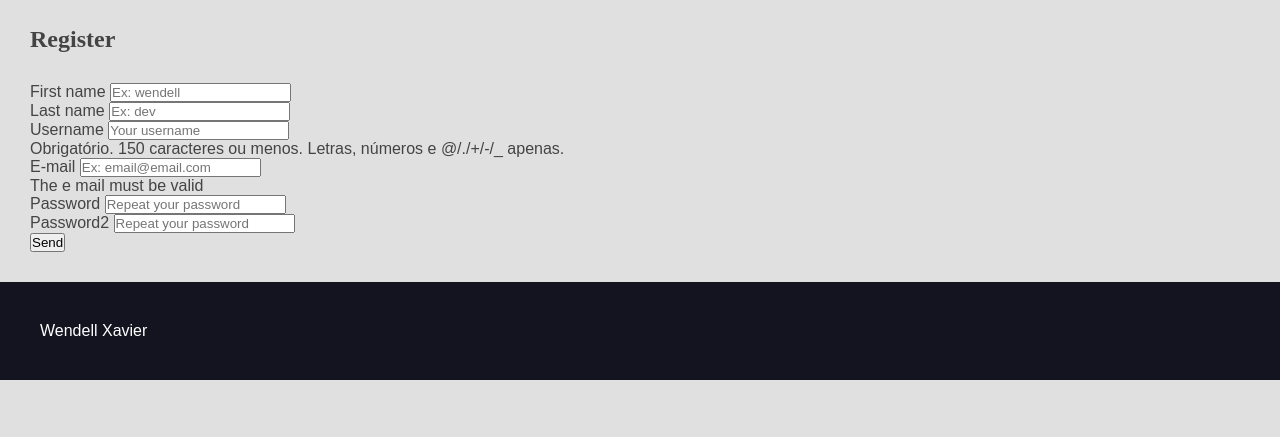
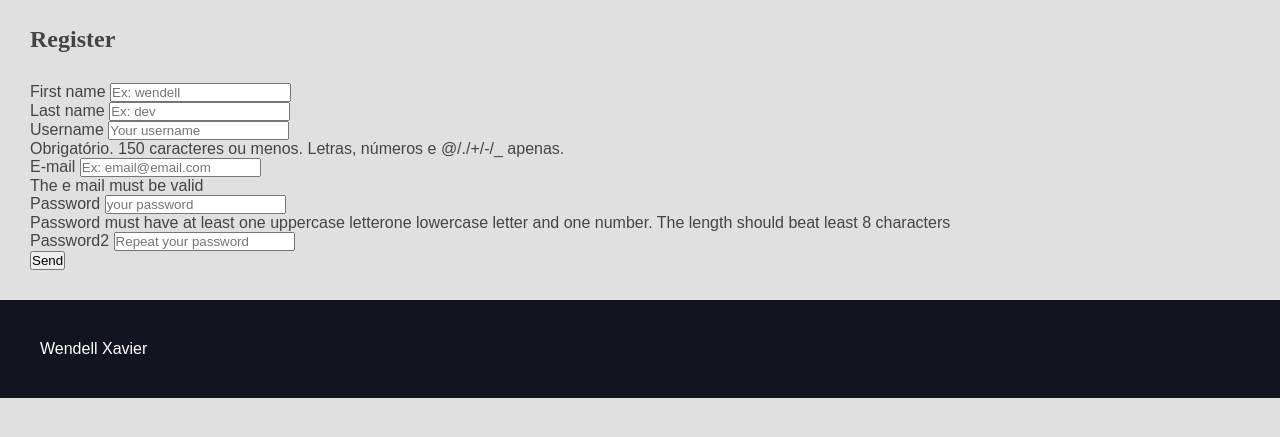
Before and after one commit to wendellxavier25/projetos-receitas, a Django app: page /authors/register/ in a window 1280 px wide. Shown: the part 180-617 px from the top of the page. Run offline with Django 5.2, Linux system fonts and the light colour scheme.

Commit message:
"password"

```diff
--- a/authors/forms.py
+++ b/authors/forms.py
@@ -1,5 +1,7 @@
+import re
 from django import forms
 from django.contrib.auth.models import User
+from django.core.exceptions import ValidationError
 
 
 
@@ -9,6 +11,15 @@ def add_attr(field, attr_name, attr_new_val):
 
 def add_placeholder(field, placeholder_val):
     field.widget.attrs['placeholder'] = placeholder_val
+
+
+def strong_password(password):
+    regex = re.compile(r'^(?=.*[a-z])(?=.*[A-Z])(?=.*[0-9]).{8,}$')
+
+    if not regex.match(password):
+        raise ValidationError(('Password must have at least one uppercase letter'
+                               'one lowercase letter and one number. The length should be'
+                               'at least 8 characters'), code='Invalid')
 
 class RegisterForm(forms.ModelForm):
     def __init__(self, *args, **kwargs):
@@ -20,8 +31,10 @@ class RegisterForm(forms.ModelForm):
 
 
 
-    password = forms.CharField(required=True, widget=forms.PasswordInput(attrs={'placeholder': 'Repeat your password'}),
-                                           error_messages={'required': 'Password must not be empty'})
+    password = forms.CharField(required=True, widget=forms.PasswordInput(attrs={'placeholder': 'your password'}),
+                                           error_messages={'required': 'Password must not be empty'}, help_text=('Password must have at least one uppercase letter'
+                               'one lowercase letter and one number. The length should be'
+                               'at least 8 characters'), validators=[strong_password])
 
     password2 = forms.CharField(required=True, widget=forms.PasswordInput(attrs={'placeholder': 'Repeat your password'}))
 
@@ -39,3 +52,19 @@ class RegisterForm(forms.ModelForm):
         error_messages = {'username': {'required': 'This field must not be empty'}}
 
         widgets = {'password': forms.PasswordInput(attrs={'placeholder': 'type you password here'})}
+
+
+    def clean_password(self):
+        data = self.cleaned_data.get('password')
+
+        return data
+
+
+    def clean(self):
+        cleaned_data = super().clean()
+        password = cleaned_data.get('password')
+        password2 = cleaned_data.get('password2')
+
+        if password != password2:
+            raise ValidationError({'password': 'Password an password2 must be be equal',
+                                   'password2': 'Password an password2 must be be equal'})
--- a/authors/templates/authors/pages/register_view.html
+++ b/authors/templates/authors/pages/register_view.html
@@ -25,11 +25,23 @@
                     </div>
                 {% endfor %}
             </div>
+
+            {% if form.errors %}
+                <div class="form-content form-content-grid">
+                    <div class="form-group">
+                        <div class="message message-error">
+                            "Please correct the errors in the form"
+                        </div>
+                    </div>
+                </div>
+            {% endif %}
+
             <div class="form-content form-content-grid">
                 <div class="form-group">
                     <button type="submit"> Send </button>
                 </div>
             </div>
+
         </form>
     </div>
 
```
Also changed, not shown: db.sqlite3.
